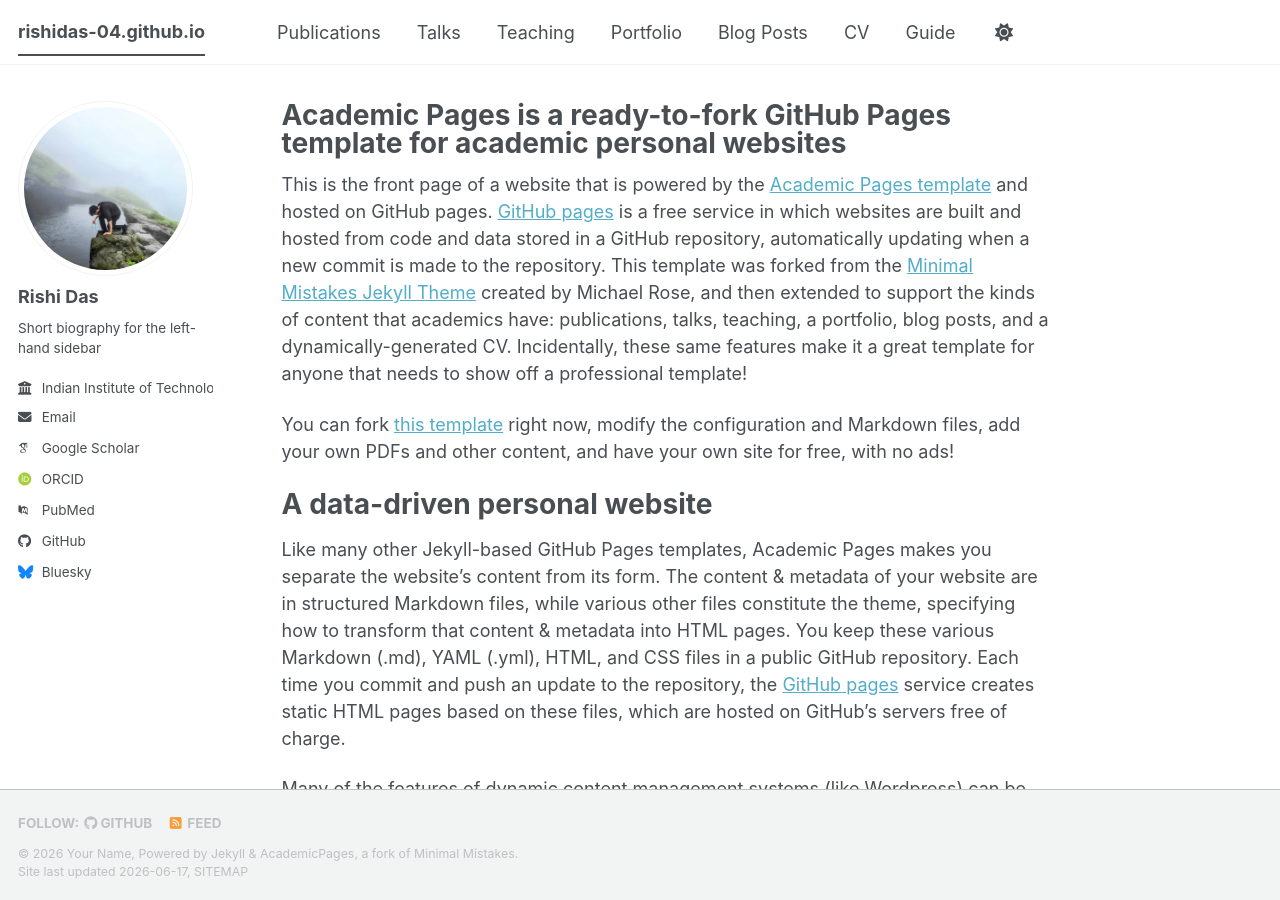
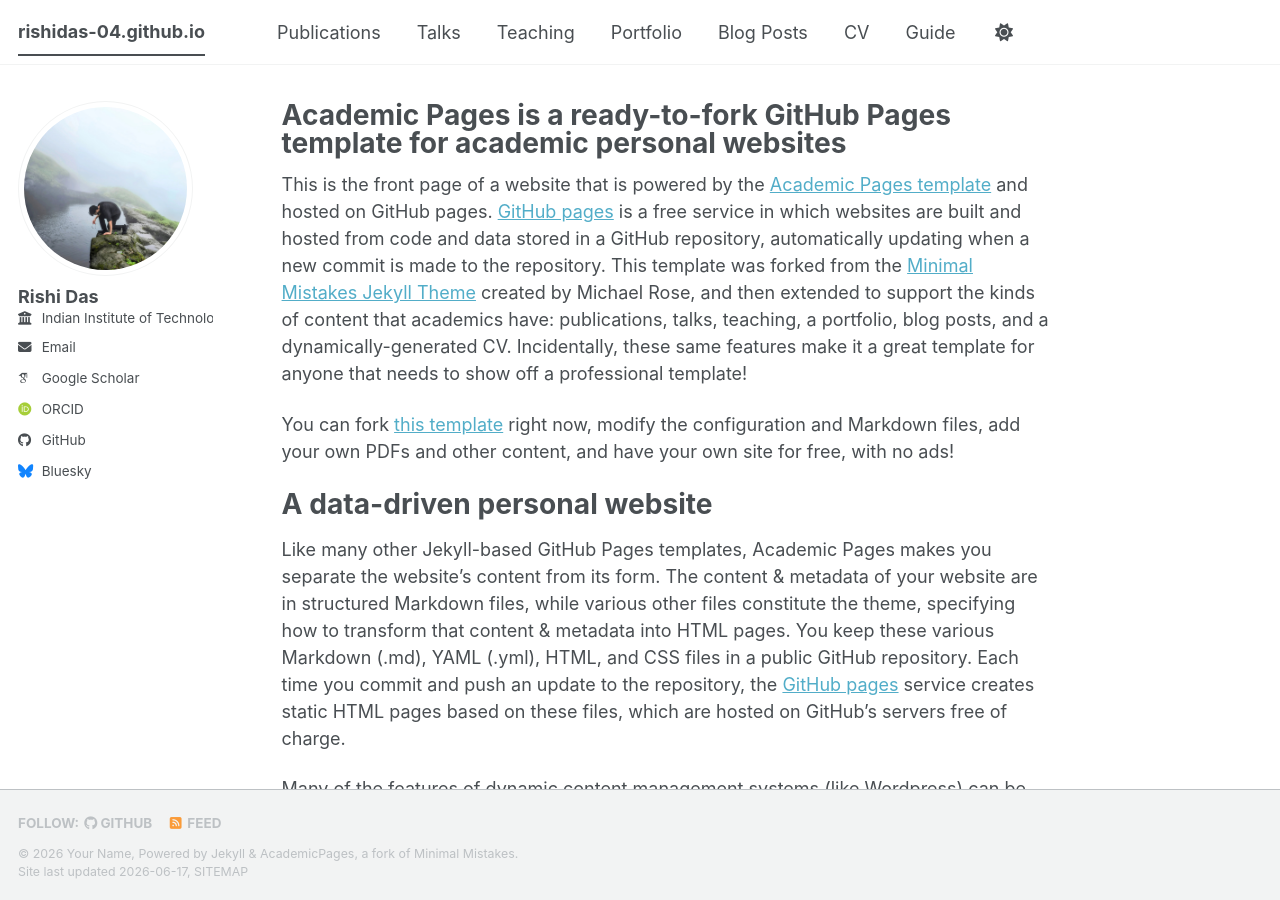
Before and after one commit to rishidas-04/rishidas-04.github.io, a Jekyll site: the page built from _pages/about.md, in a window 1280 px wide and 900 px high. Built offline with Jekyll 4.4.1, drawn with Linux system fonts in a browser that asks for light colours; some web fonts are replaced; a script bundle is joined from its source files by our own code; library files that are not in the unit come from our copies; some of the changed lines change nothing that is shown.

Commit message:
Modify bio and update social links in _config.yml
Updated personal information and links in the config file.

```diff
--- a/_config.yml
+++ b/_config.yml
@@ -26,7 +26,7 @@
   avatar           : "https://rishidas-04.github.io/images/rishi_profile_pic.jpg"
   name             : "Rishi Das"
   pronouns         : # example: "she/her"
-  bio              : "Short biography for the left-hand sidebar"
+  bio              : #"Short biography for the left-hand sidebar"
   location         : #"Mumbai"
   employer         : "Indian Institute of Technology Bombay and Monash University, Clayton campus"
   uri              : # URL
@@ -35,13 +35,13 @@
   # Academic websites
   academia         : # URL
   arxiv            : # URL - Update with the correct link to your profile
-  googlescholar    : "https://scholar.google.com/citations?user=PS_CX0AAAAAJ"
+  googlescholar    : "https://scholar.google.com/citations?user=wFYd720AAAAJ&hl=en&oi=sra"
   inspire-hep      : # URL
   impactstory      : # URL
   orcid            : "https://orcid.org/0009-0001-3337-2412"
   semantic         : # URL
   ssrn             : # URL
-  pubmed           : "https://www.ncbi.nlm.nih.gov/pubmed/?term=john+snow"
+  pubmed           : #"https://www.ncbi.nlm.nih.gov/pubmed/?term=john+snow"
   researchgate     : # URL
   scopus           : # URL
   zotero           : # URL
@@ -51,7 +51,7 @@
   bitbucket        : # Username - Update with your username on the site
   codepen          : # Username
   dribbble         : # Username
-  github           : "academicpages"
+  github           : "https://github.com/rishidas-04"
   kaggle           : # Username
   stackoverflow    : # User number or user number and name (i.e., use "1" or "1/jeff-atwood")
 
```
